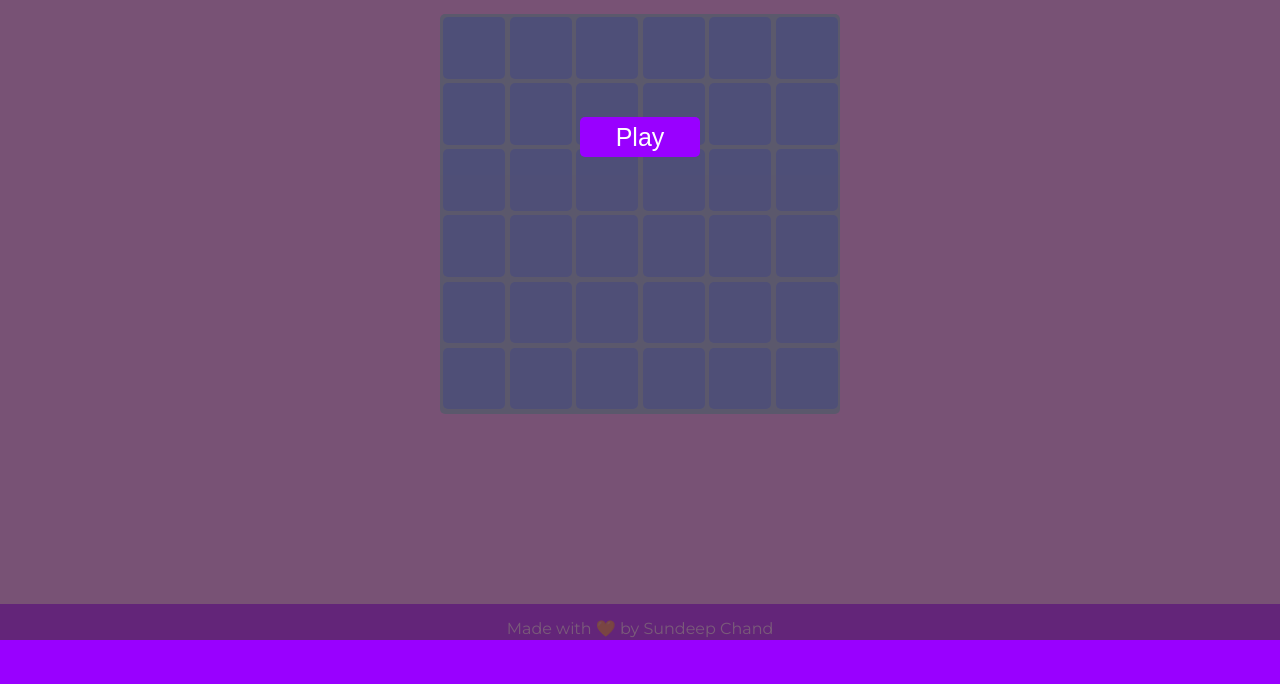
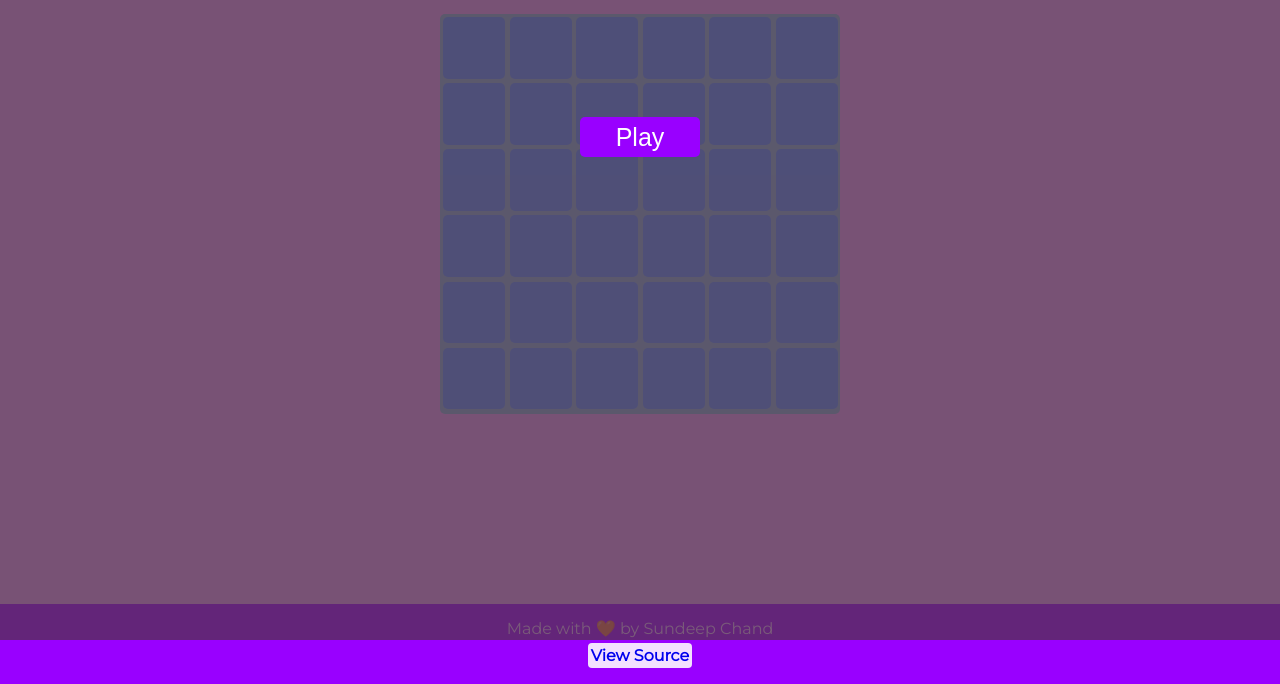
Before and after one commit to SundeepChand/Memory-Match, a plain HTML site: page index.html in a window 1280 px wide. Shown: the part 160-844 px from the top of the page. Drawn offline with Linux system fonts and the light colour scheme.

Commit message:
Few UI updates

```diff
--- a/index.html
+++ b/index.html
@@ -76,7 +76,10 @@
             </div>
         </div>
 
-        <footer>Made with 🧡 by Sundeep Chand</footer>
+        <footer>
+            <p>Made with 🧡 by Sundeep Chand</p>
+            <p class="link"><a href="https://github.com/SundeepChand/Memory-Match" target="_blank">View Source</a></p>
+        </footer>
 
         <script src="src/currentTime.js"></script>
         <script src="src/board.js"></script>
--- a/styles/style.css
+++ b/styles/style.css
@@ -78,6 +78,18 @@ footer {
     padding-top: 15px;
 }
 
+.link {
+    margin: 8px 0px;
+}
+
+footer a {
+    background-color: rgba(255, 255, 255, 0.877);
+    padding: 3px;
+    border-radius: 4px;
+    text-decoration: none;
+    font-weight: 700;
+}
+
 @media only screen and (max-width: 768px) {
     .game-board > .card:hover {
         border: none;
```
Also changed, not shown: 2 other files.
